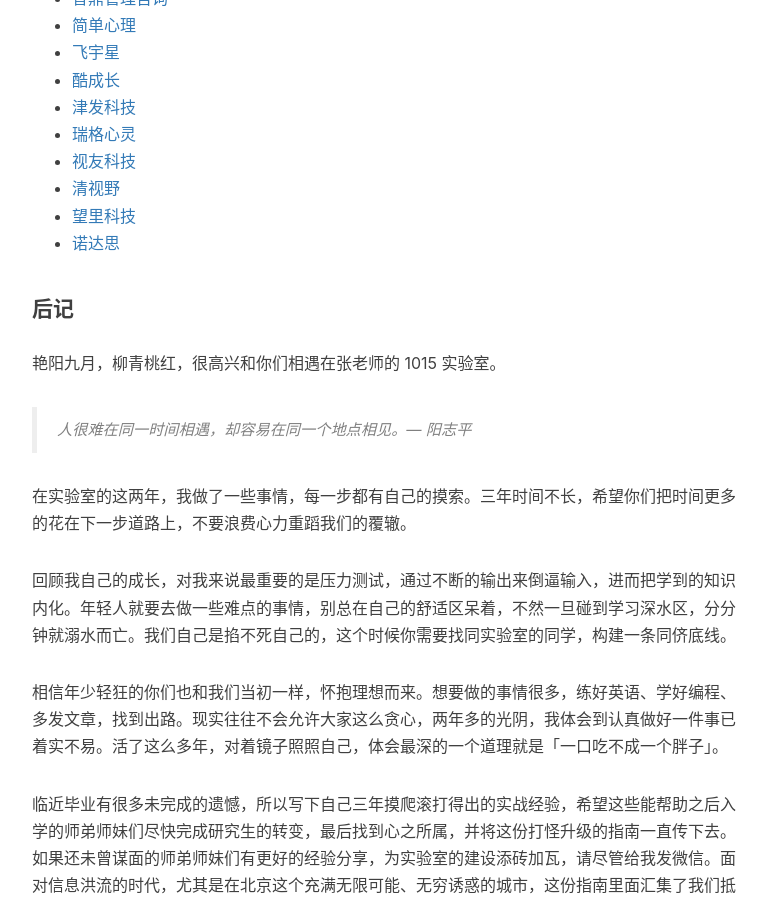
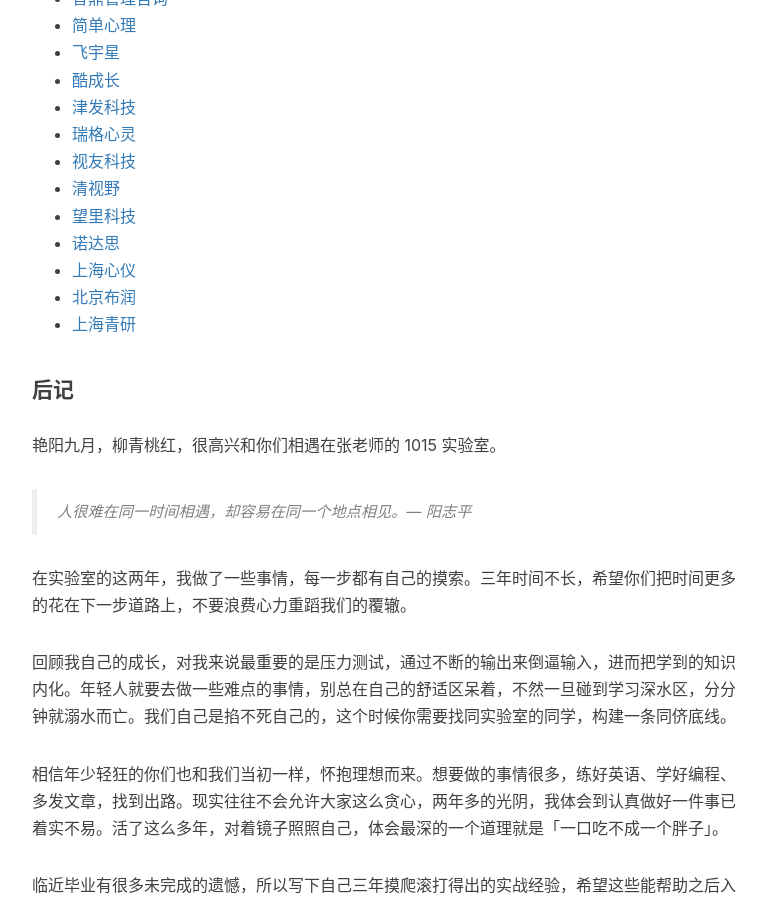
Before and after one commit to zapp926/blog, a Jekyll site: the page built from _posts/2019-01-06-1015-manual.md, in a window 1280 px wide and 900 px high, scrolled down 7048 px. Shown: the whole window, without its empty margins (233-1000 px from the left). Built offline with Jekyll 4.4.1, drawn with Linux system fonts in a browser that asks for light colours; nearby versions of some CDN libraries; comment, search, counter and statistics services are not loaded.

Commit message:
Update 2019-01-06-1015-manual.md

```diff
--- a/_posts/2019-01-06-1015-manual.md
+++ b/_posts/2019-01-06-1015-manual.md
@@ -178,6 +178,9 @@ tags:
 - [清视野](http://www.teeview.cn/index.html)
 - [望里科技](http://www.wangli-tech.com/Wonderlab_Website/index.html)
 - [诺达思](http://www.noldus.com.cn)
+- [上海心仪](www.psytech.com.cn)
+- [北京布润](http://www.braincyb.com/lc/cn/index.html)
+- [上海青研](http://www.qingtech.com.cn)
 
 
 #### 后记
```
